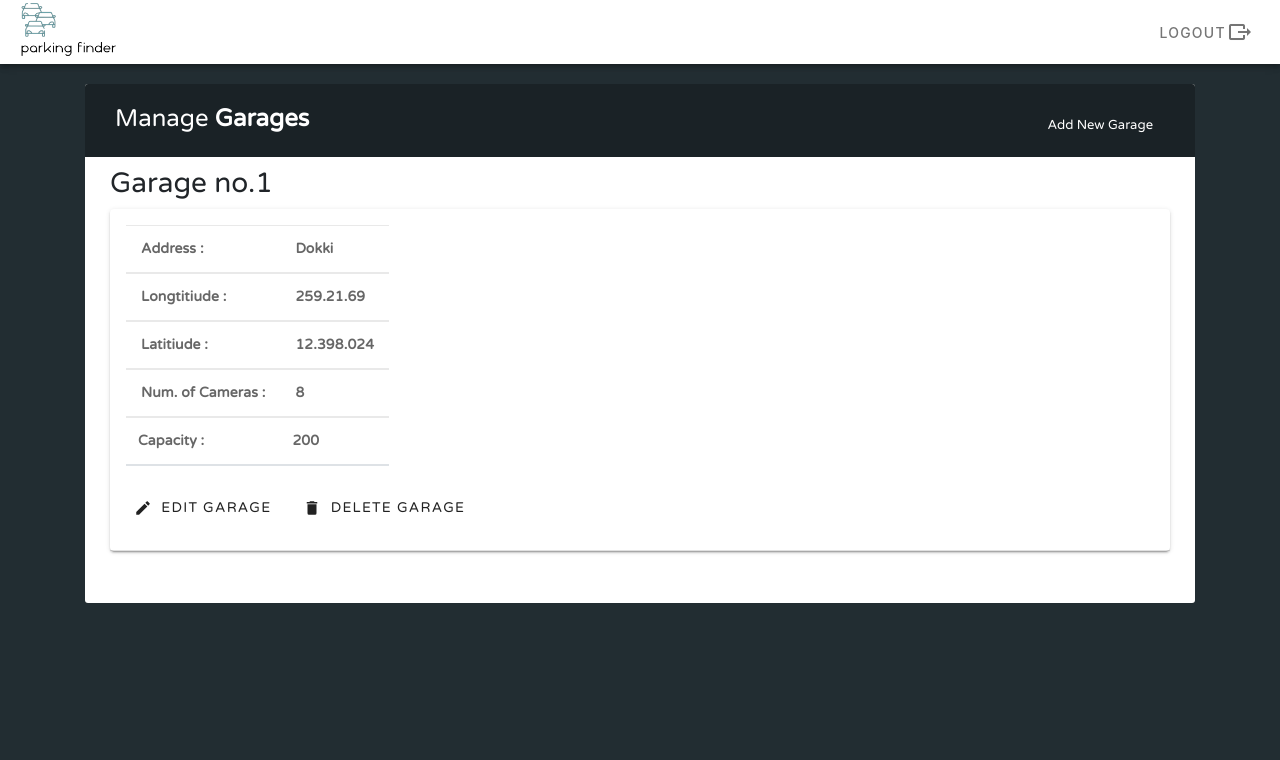
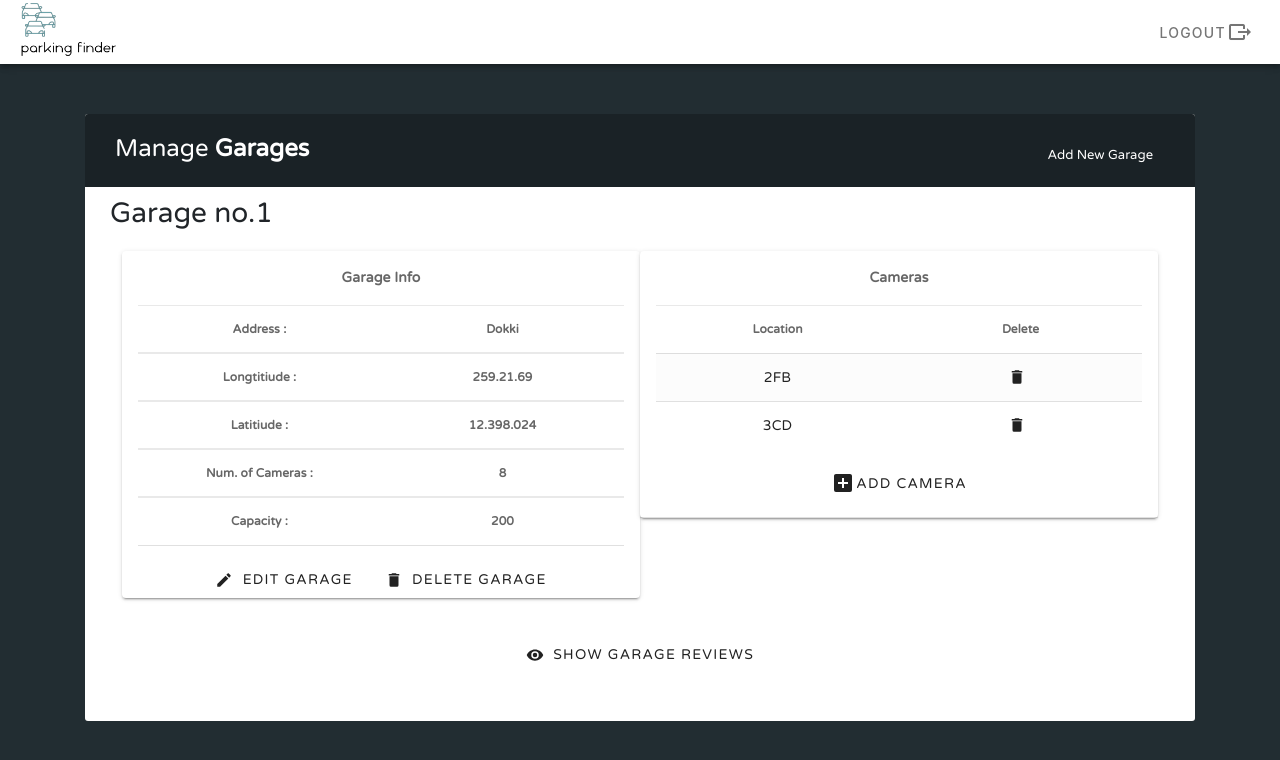
Before and after one commit to Hussienessam/garage-owner-app, a Vue app: page / in a window 1280 px wide. Shown: the top 760 px of the page. Built offline with nearby package versions, Linux system fonts and the light colour scheme.

Commit message:
added cameras list

```diff
--- a/src/components/HelloWorld.vue
+++ b/src/components/HelloWorld.vue
@@ -1,32 +1,6 @@
 <template>
   <div>
     <div><NavBar /></div>
-    <!-- <v-card>
-    <v-toolbar
-      flat
-      color="blue-grey"
-      dark
-    >
-      <v-toolbar-title>Submit a post</v-toolbar-title>
-    </v-toolbar>
-
-    <v-card-text>
-      <v-text-field
-        filled
-        label="Title"
-        value="My new post"
-      ></v-text-field>
-
-      <v-textarea
-        filled
-        label="Text"
-        value="Lorem ipsum dolor sit amet, consectetur adipiscing elit, sed do eiusmod tempor incididunt ut labore et dolore magna aliqua. Ut enim ad minim veniam, quis nostrud exercitation ullamco laboris nisi ut aliquip ex ea commodo consequat. Duis aute irure dolor in reprehenderit in voluptate velit esse"
-      ></v-textarea>
-
-    </v-card-text>
-
-    <v-divider></v-divider>
-  </v-card> -->
     <div class="body">
       <br />
       <div class="container-xl">
@@ -38,51 +12,50 @@
                   <h2>Manage <b> Garages</b></h2>
                 </div>
                 <div class="col-sm-6">
-                  <a
-                    href="#addEmployeeModal"
-                    class="btn mt-2"
-                    data-toggle="modal"
-                    ><i class="material-icons">&#xE147;</i>
-                    <span>Add New Garage</span></a
-                  >
+                  <a href="#addEmployeeModal" class="btn mt-2" data-toggle="modal">
+                    <i class="material-icons">&#xE147;</i>
+                    <span>Add New Garage</span>
+                  </a>
                 </div>
               </div>
             </div>
             <table class="table table-striped table-hover">
               <h3>Garage no.1</h3>
+              <v-container class="grey lighten-5 text-center">
+                <v-row no-gutters>
+                  <template v-for="n in 2">
+                    <v-col :key="n" v-if="n === 1">
                       <v-card>
                         <v-card-text>
+                          <p><b>Garage Info </b></p>
+                          <v-simple-table>
+                            <template v-slot:default>
                               <thead>
                                 <tr>
                                   <th>Address :</th>
-							<th> Dokki </th>
+                                  <th>Dokki</th>
                                 </tr>
                                 <tr>
                                   <th>Longtitiude :</th>
-							<th> 259.21.69 </th>
+                                  <th>259.21.69</th>
                                 </tr>
                                 <tr>
                                   <th>Latitiude :</th>
-							<th> 12.398.024 </th>
+                                  <th>12.398.024</th>
                                 </tr>
                                 <tr>
                                   <th>Num. of Cameras :</th>
-							<th> 8 </th>
+                                  <th>8</th>
                                 </tr>
+                                <tr>
                                   <th>Capacity :</th>
-							<th> 200 </th>
-
+                                  <th>200</th>
+                                </tr>
                               </thead>
-					<!-- <p><b> Location : </b></p>
-					<label class="inline-block"> Dokki </label>
-					<p><b> Num. of Cameras :  </b></p>
-					<p><b> Capacity :  </b></p>
-					<p><b> Actions :  </b></p> -->
+                            </template>
+                          </v-simple-table>
                         </v-card-text>
-
-				<v-card-actions class="right-centered">
                         <a href="#editEmployeeModal" class="edit" data-toggle="modal">
-						<!-- <i class="material-icons" data-toggle="tooltip" title="Edit">&#xE254;</i>Edit Garage -->
                           <v-btn text color="teal accent-4" @click="reveal = true">
                             <v-icon left>
                               {{ icons.mdiPencil }}
@@ -91,7 +64,6 @@
                           </v-btn>
                         </a>
                         <a href="#deleteEmployeeModal" class="delete" data-toggle="modal">
-						<!-- <i class="material-icons" data-toggle="tooltip" title="Delete">&#xE872;</i>Delete Garage -->
                           <v-btn text color="teal accent-4" @click="reveal = true">
                             <v-icon left>
                               {{ icons.mdiDelete }}
@@ -99,50 +71,74 @@
                             Delete Garage
                           </v-btn>
                         </a>
+                        <v-spacer></v-spacer>
+                      </v-card>
+                    </v-col>
 
-				</v-card-actions>
-
+                    <v-col :key="n" v-if="n === 2">
+                      <v-card>
+                        <v-card-text>
+                          <p><b>Cameras </b></p>
+                          <v-simple-table>
+                            <template v-slot:default>
+                              <thead>
+                                <tr>
+                                  <th>Location</th>
+                                  <th>Delete</th>
+                                </tr>
+                              </thead>
+                              <tbody>
+                                <tr>
+                                  <td>2FB</td>
+                                  <td>
+                                    <a href="#deleteEmployeeModal" class="delete" data-toggle="modal">
+                                      <v-btn text color="teal accent-4" @click="reveal = true">
+                                        <v-icon left>
+                                          {{ icons.mdiDelete }}
+                                        </v-icon>
+                                      </v-btn>
+                                    </a>
+                                  </td>
+                                </tr>
+                                <tr>
+                                  <td>3CD</td>
+                                  <td>
+                                    <a href="#deleteEmployeeModal" class="delete" data-toggle="modal">
+                                      <v-btn text color="teal accent-4" @click="reveal = true">
+                                        <v-icon left>
+                                          {{ icons.mdiDelete }}
+                                        </v-icon>
+                                      </v-btn>
+                                    </a>
+                                  </td>
+                                </tr>
+                              </tbody>
+                            </template>
+                          </v-simple-table>
+                        </v-card-text>
+                        <a href="#editEmployeeModal" class="edit" data-toggle="modal">
+                          <v-btn text color="teal accent-4" @click="reveal = true">
+                            <v-icon>
+                              {{ icons.mdiPlusBox }}
+                            </v-icon>
+                            Add Camera
+                          </v-btn>
+                        </a>
                         <v-divider></v-divider>
                       </v-card>
-              <!-- <thead>
-                <tr>
-                  <th>Location</th>
-                  <th>Num. of Cameras</th>
-                  <th>Capacity</th>
-                  <th>Actions</th>
-                </tr>
-              </thead> -->
-              <!-- <tbody>
-                <tr>
-                  <td>Thomas Hardy</td>
-                  <td>thomashardy@mail.com</td>
-                  <td>89 Chiaroscuro Rd, Portland, USA</td>
-                  <td>
-                    <a
-                      href="#editEmployeeModal"
-                      class="edit"
-                      data-toggle="modal"
-                      ><i
-                        class="material-icons"
-                        data-toggle="tooltip"
-                        title="Edit"
-                        >&#xE254;</i
-                      ></a
-                    >
-                    <a
-                      href="#deleteEmployeeModal"
-                      class="delete"
-                      data-toggle="modal"
-                      ><i
-                        class="material-icons"
-                        data-toggle="tooltip"
-                        title="Delete"
-                        >&#xE872;</i
-                      ></a
-                    >
-                  </td>
-                </tr>
-              </tbody> -->
+                    </v-col>
+                  </template>
+                </v-row>
+				<br><br>
+                <a href="#deleteEmployeeModal" class="delete" data-toggle="modal">
+                  <v-btn text color="teal accent-4" @click="reveal = true">
+                    <v-icon left>
+                      {{ icons.mdiEye }}
+                    </v-icon>
+                    Show Garage Reviews
+                  </v-btn>
+                </a>
+              </v-container>
             </table>
           </div>
         </div>
@@ -154,12 +150,7 @@
             <form>
               <div class="modal-header">
                 <h4 class="text-whitesmoke">Add Garage</h4>
-                <button
-                  type="button"
-                  class="close"
-                  data-dismiss="modal"
-                  aria-hidden="true"
-                >
+                <button type="button" class="close" data-dismiss="modal" aria-hidden="true">
                   &times;
                 </button>
               </div>
@@ -187,12 +178,7 @@
                 </div>
               </div>
               <div class="modal-footer">
-                <input
-                  type="button"
-                  class="btn btn-default"
-                  data-dismiss="modal"
-                  value="Cancel"
-                />
+                <input type="button" class="btn btn-default" data-dismiss="modal" value="Cancel"/>
                 <input type="submit" class="btn mt-2" value="Add" />
               </div>
             </form>
@@ -206,12 +192,7 @@
             <form>
               <div class="modal-header">
                 <h4 class="text-whitesmoke">Edit Garage</h4>
-                <button
-                  type="button"
-                  class="close"
-                  data-dismiss="modal"
-                  aria-hidden="true"
-                >
+                <button type="button" class="close" data-dismiss="modal" aria-hidden="true">
                   &times;
                 </button>
               </div>
@@ -239,12 +220,7 @@
                 </div>
               </div>
               <div class="modal-footer">
-                <input
-                  type="button"
-                  class="btn btn-default"
-                  data-dismiss="modal"
-                  value="Cancel"
-                />
+                <input type="button" class="btn btn-default" data-dismiss="modal" value="Cancel"/>
                 <input type="submit" class="btn btn-2" value="Save" />
               </div>
             </form>
@@ -258,12 +234,7 @@
             <form>
               <div class="modal-header">
                 <h4 class="text-whitesmoke">Delete Garage</h4>
-                <button
-                  type="button"
-                  class="close"
-                  data-dismiss="modal"
-                  aria-hidden="true"
-                >
+                <button type="button" class="close" data-dismiss="modal" aria-hidden="true">
                   &times;
                 </button>
               </div>
@@ -295,10 +266,7 @@
 
 <script>
 import NavBar from "@/components/NavBar.vue";
-import {
-    mdiPencil,
-    mdiDelete,
-  } from '@mdi/js'
+import { mdiPencil, mdiDelete, mdiPlusBox, mdiEye } from "@mdi/js";
 
 export default {
   name: "HelloWorld",
@@ -309,6 +277,8 @@ export default {
     icons: {
       mdiPencil,
       mdiDelete,
+      mdiPlusBox,
+      mdiEye,
     },
   }),
 };
@@ -325,9 +295,9 @@ export default {
   margin: 0;
   padding: 0;
 }
-/* .table-responsive {
+.table-responsive {
     margin: 30px 0;
-} */
+}
 .table-wrapper {
   background: #fff;
   padding: 20px 25px;
@@ -376,13 +346,14 @@ table.table tr td {
   border-color: #e9e9e9;
   padding: 12px 15px;
   vertical-align: middle;
+  text-align: center;
 }
-/* table.table tr th:first-child {
+table.table tr th:first-child {
 	width: 100px;
 }
 table.table tr th:last-child {
 	width: 100px;
-} */
+}
 table.table-striped tbody tr:nth-of-type(odd) {
   background-color: #fcfcfc;
 }
@@ -423,95 +394,6 @@ table.table .avatar {
   vertical-align: middle;
   margin-right: 10px;
 }
-.pagination {
-  float: right;
-  margin: 0 0 5px;
-}
-.pagination li a {
-  border: none;
-  font-size: 13px;
-  min-width: 30px;
-  min-height: 30px;
-  color: #999;
-  margin: 0 2px;
-  line-height: 30px;
-  border-radius: 2px !important;
-  text-align: center;
-  padding: 0 6px;
-}
-.pagination li a:hover {
-  color: #666;
-}
-.pagination li.active a,
-.pagination li.active a.page-link {
-  background: #03a9f4;
-}
-.pagination li.active a:hover {
-  background: #0397d6;
-}
-.pagination li.disabled i {
-  color: #ccc;
-}
-.pagination li i {
-  font-size: 16px;
-  padding-top: 6px;
-}
-.hint-text {
-  float: left;
-  margin-top: 10px;
-  font-size: 13px;
-}
-/* Custom checkbox */
-/* .custom-checkbox {
-	position: relative;
-}
-.custom-checkbox input[type="checkbox"] {
-	opacity: 0;
-	position: absolute;
-	margin: 5px 0 0 3px;
-	z-index: 9;
-}
-.custom-checkbox label:before{
-	width: 18px;
-	height: 18px;
-}
-.custom-checkbox label:before {
-	content: '';
-	margin-right: 10px;
-	display: inline-block;
-	vertical-align: text-top;
-	background: white;
-	border: 1px solid #bbb;
-	border-radius: 2px;
-	box-sizing: border-box;
-	z-index: 2;
-}
-.custom-checkbox input[type="checkbox"]:checked + label:after {
-	content: '';
-	position: absolute;
-	left: 6px;
-	top: 3px;
-	width: 6px;
-	height: 11px;
-	border: solid #000;
-	border-width: 0 3px 3px 0;
-	transform: inherit;
-	z-index: 3;
-	transform: rotateZ(45deg);
-}
-.custom-checkbox input[type="checkbox"]:checked + label:before {
-	border-color: #03A9F4;
-	background: #03A9F4;
-}
-.custom-checkbox input[type="checkbox"]:checked + label:after {
-	border-color: #fff;
-}
-.custom-checkbox input[type="checkbox"]:disabled + label:before {
-	color: #b8b8b8;
-	cursor: auto;
-	box-shadow: none;
-	background: #ddd;
-} */
 /* Modal styles */
 .modal .modal-dialog {
   max-width: 400px;
```
Lines whose indentation alone changed are shown as unchanged.
